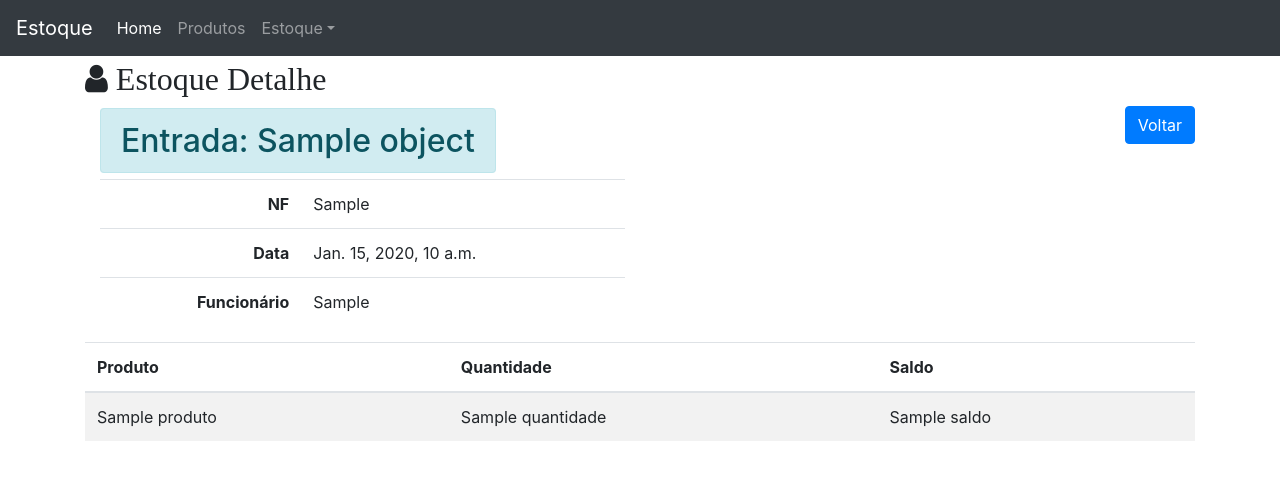
After one commit to silveriomm/django_estoque, a Django app: template projeto/estoque/templates/estoque_entrada_detail.html in a window 1280 px wide. The commit adds this page. Shown: the top 480 px of the page. Run offline with Django 3.2, Linux system fonts and the light colour scheme; the template is opened without the code that fills it: most values are stand-ins (such as "Sample title", 1, 10 or a date in 2020); some libraries are stand-ins or nearby versions.

Commit message:
estoque entrada detail - aula17

```diff
--- /dev/null
+++ b/projeto/estoque/templates/estoque_entrada_detail.html
@@ -0,0 +1,53 @@
+{% extends 'base.html' %}
+
+{% block content %}
+
+<div class="page-header">
+    <h2><i class="fa fa-user">  Estoque Detalhe</i></h2>
+    <span class="pull-right">
+        <a class="btn btn-primary" href="{% url 'estoque:estoque_entrada_list' %}">Voltar</a>
+    </span>
+</div>
+
+<div class="col-sm-6">
+    <h2 style="margin-top: 24px; margin-bottom: 18px;">
+        <span class="alert alert-info">Entrada: {{ object }}</span>
+    </h2>
+    <table class="table table-user-information">
+        <tbody>
+            <tr>
+                <th class="text-right">NF</th>
+                <td>{{ object.nf_formated }}</td>
+            </tr>
+            <tr>
+                <th class="text-right">Data</th>
+                <td>{{ object.created }}</td>
+            </tr>
+            <tr>
+                <th class="text-right">Funcionário</th>
+                <td>{{ object.funcionario.first_name }}</td>
+            </tr>
+        </tbody>
+    </table>
+</div>
+
+<table class="table table-striped">
+    <thead>
+        <tr>
+            <th>Produto</th>
+            <th>Quantidade</th>
+            <th>Saldo</th>
+        </tr>
+    </thead>
+    <tbody>
+        {% for obj in object.estoques.all %}
+            <tr>
+                <td>{{ obj.produto }}</td>
+                <td>{{ obj.quantidade }}</td>
+                <td>{{ obj.saldo }}</td>
+            </tr>
+        {% endfor %}
+    </tbody>
+</table>
+
+{% endblock content %}
--- a/projeto/estoque/templates/estoque_entrada_list.html
+++ b/projeto/estoque/templates/estoque_entrada_list.html
@@ -26,7 +26,7 @@
             {% for object in object_list %}
                 <tr>
                     <td>
-                        <a>{{ object }}</a>
+                        <a href="{{ object.get_absolute_url }}">{{ object }}</a>
                     </td>
                     <td>{{ object.nf_formated }}</td>
                     <td>{{ object.created }}</td>
--- a/projeto/estoque/urls.py
+++ b/projeto/estoque/urls.py
@@ -5,4 +5,5 @@ app_name = 'estoque'
 
 urlpatterns = [
     path('', v.estoque_entrada_list, name='estoque_entrada_list'),
+    path('<int:pk>/', v.estoque_entrada_detail, name='estoque_entrada_detail'),
 ]
--- a/projeto/estoque/views.py
+++ b/projeto/estoque/views.py
@@ -6,3 +6,9 @@ def estoque_entrada_list(request):
     objects = Estoque.objects.filter(movimento='e')
     context = {'object_list':objects}
     return render(request, template_name, context)
+
+def estoque_entrada_detail(request, pk):
+    template_name = 'estoque_entrada_detail.html'
+    obj = Estoque.objects.get(pk=pk)
+    context = {'object':obj}
+    return render(request, template_name, context)
```
Also changed, not shown: projeto/estoque/models.py (+6 -2 lines).
